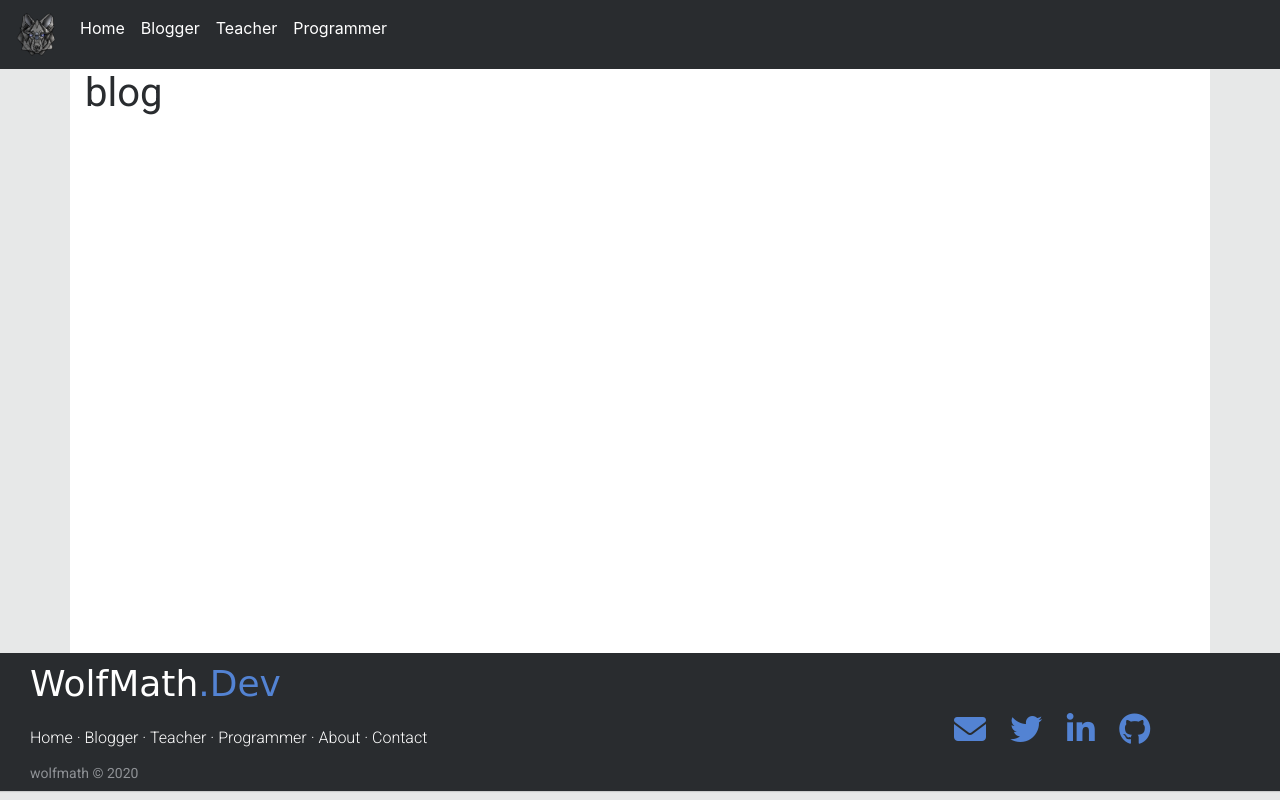
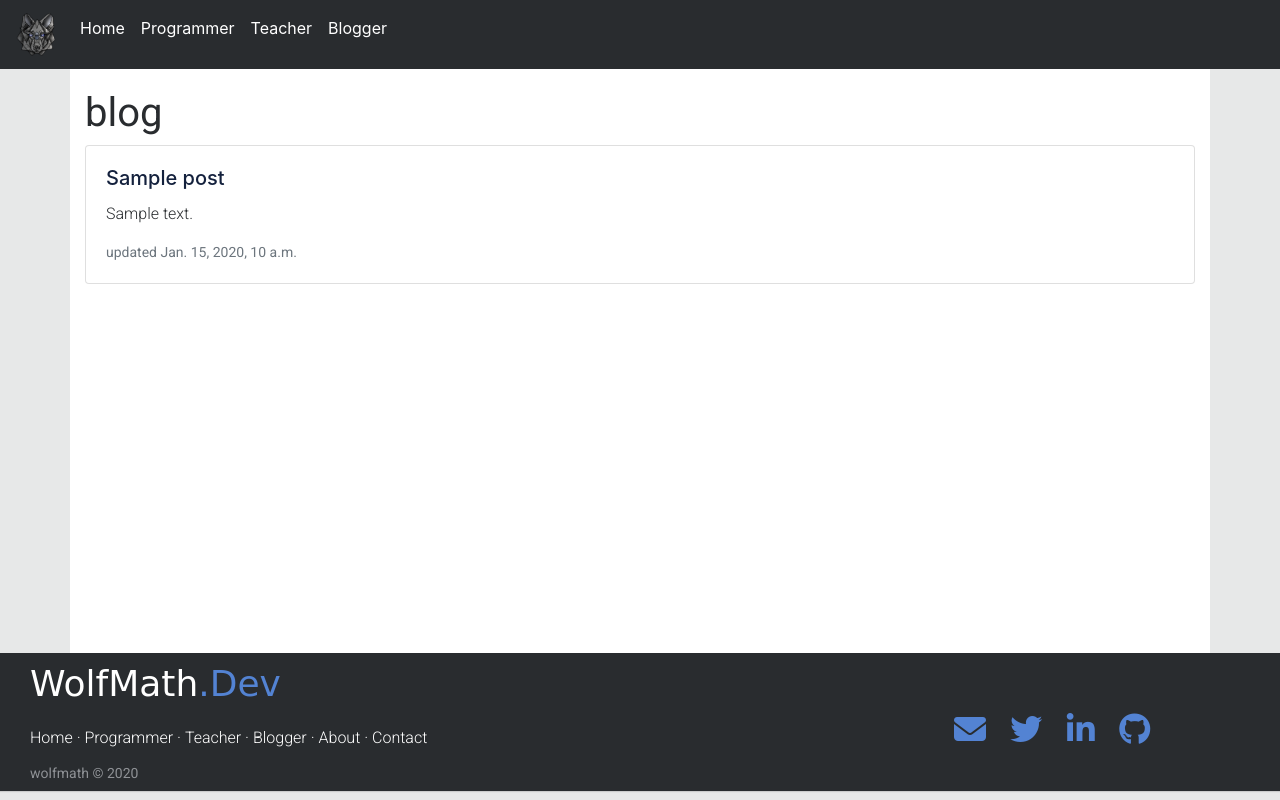
Before and after one commit to wolfpackdevs/wolfmathdev, a Django app: page /blog/ in a window 1280 px wide. Run offline with Django 3.2, Linux system fonts and the light colour scheme; tables that the repository leaves empty hold one stand-in row (values such as "Sample post"); some libraries are stand-ins or nearby versions.

Commit message:
all routes working. individual pages working

```diff
--- a/blog/models.py
+++ b/blog/models.py
@@ -1,8 +1,5 @@
 from django.db import models
 from django.contrib.auth.models import User
-
-
-# Create your models here.
 
 # Inital models: https://www.djangorocks.com/tutorials/how-to-create-a-basic-blog-in-django/defining-your-models.html
 STATUS = (
@@ -12,7 +9,7 @@ STATUS = (
 
 class Post(models.Model):
     title = models.CharField(max_length=200, unique=True)
-    slug = models.SlugField(max_length=200, unique=True)
+    slug = models.SlugField(max_length=200, unique=True, default=title)
     updated_on = models.DateTimeField(auto_now= True)
     content = models.TextField()
     created_on = models.DateTimeField(auto_now_add=True)
--- a/blog/templates/blog/index.html
+++ b/blog/templates/blog/index.html
@@ -3,7 +3,8 @@
 {% block content %}
   <h1>blog</h1>
 
-  {% for posts in blog %}
+  {% for post in posts %}
+    <a href="{% url 'post' pk=post.pk %}">
       <div class="card mb-3">
         <div class="card-body">
           <h5 class="card-title"> {{ post.title }} </h5>
@@ -11,6 +12,7 @@
           <p class="card-text"><small class="text-muted">updated {{ post.created_on }}</small></p>
         </div>
       </div>
+    </a>
+  {% endfor %}
 
-  {% endfor %}
 {% endblock %}
--- a/blog/urls.py
+++ b/blog/urls.py
@@ -3,4 +3,5 @@ from blog import views
 
 urlpatterns = [
     path('', views.blog_list, name='blog'),
+    path('<int:pk>', views.post, name='post')
 ]
--- a/blog/views.py
+++ b/blog/views.py
@@ -1,5 +1,10 @@
 from django.shortcuts import render
+from blog.models import Post
 
-# Create your views here.
 def blog_list(request):
-  return render(request, 'blog/index.html')
+  posts = Post.objects.all()
+  return render(request, 'blog/index.html', {'posts': posts})
+
+def post(request, pk):
+  post = Post.objects.get(pk=pk)
+  return render(request, 'blog/post.html', {'post': post})
--- a/projects/templates/projects/detail.html
+++ b/projects/templates/projects/detail.html
@@ -8,7 +8,7 @@
     <!--- <img src="{% static project.image %}" alt="project.description" width="100%"> -->
   </div>
   <div class="col-md-4">
-    <h3>About the project</h3>
+    <h3>About the project:</h3>
     <p>{{project.description}}</p>
     <h3>built with:</h3>
     <p>{{project.technology}}</p>
--- a/projects/urls.py
+++ b/projects/urls.py
@@ -1,7 +1,5 @@
 from django.urls import path
 from projects import views
-
-# app_name = 'programmer'
 
 urlpatterns = [
     path('', views.projects_list, name='projects'),
--- a/teach/templates/teach/index.html
+++ b/teach/templates/teach/index.html
@@ -10,7 +10,7 @@
 
   <p>I am also working on converting all of these lessons into interactive Jupyter (iPython) Notebooks which is what you see below</p>
 
-  {% for notebook in mathnotebooks %}
+  {% for notebook in notebooks %}
     <a href="{{ notebook.notebook_url }}">
       <div class="card mb-3">
         <div class="card-body">
--- a/teach/views.py
+++ b/teach/views.py
@@ -1,5 +1,7 @@
 from django.shortcuts import render
+from teach.models import MathNotebook
 
 # Create your views here.
 def teach_list(request):
-  return render(request, 'teach/index.html')
+  notebooks = MathNotebook.objects.all()
+  return render(request, 'teach/index.html', {'notebooks': notebooks})
--- a/templates/base.html
+++ b/templates/base.html
@@ -27,16 +27,18 @@
             <img src="{% static '/img/wolf-head_small.png' %}" width="40" alt="">
           </a>
           <a class="nav-item nav-link active" href="{% url 'home' %}">Home <span class="sr-only">(current)</span></a>
+          <a class="nav-item nav-link" href="{% url 'projects' %}">Programmer</a>
+          <a class="nav-item nav-link" href="{% url 'teach' %}">Teacher</a>
           <a class="nav-item nav-link" href="{% url 'blog' %}">Blogger</a>
-          <a class="nav-item nav-link" href="{% url 'teach' %}">Teacher</a>
-          <a class="nav-item nav-link" href="{% url 'projects' %}">Programmer</a>
         </div>
       </div>
     </nav>
     <div class="container fill">
-      {% block content %}
-        <!-- Where all the magic happens! -->
-      {% endblock %}
+      <div style="position:relative; top:20px">
+        {% block content %}
+          <!-- Where all the magic happens! -->
+        {% endblock %}
+      </div>
     </div>
 
     <footer class="footer-distributed">
@@ -44,9 +46,9 @@
         <h3>WolfMath<span>.Dev</span></h3>
         <p class="footer-links">
           <a href="{% url 'home' %}">Home</a> ·
+          <a href="{% url 'projects' %}">Programmer</a> ·
+          <a href="{% url 'teach' %}">Teacher</a> ·
           <a href="{% url 'blog' %}">Blogger</a> ·
-          <a href="{% url 'teach' %}">Teacher</a> ·
-          <a href="{% url 'projects' %}">Programmer</a> ·
           <a href="#">About</a> ·
           <a href="contact@wolfmath.dev">Contact</a>
         </p>
```
Also changed, not shown: templates/home.html (+11 -13 lines), blog/migrations/0003_auto_20200310_1246.py (added). Lines whose indentation alone changed are shown as unchanged.
